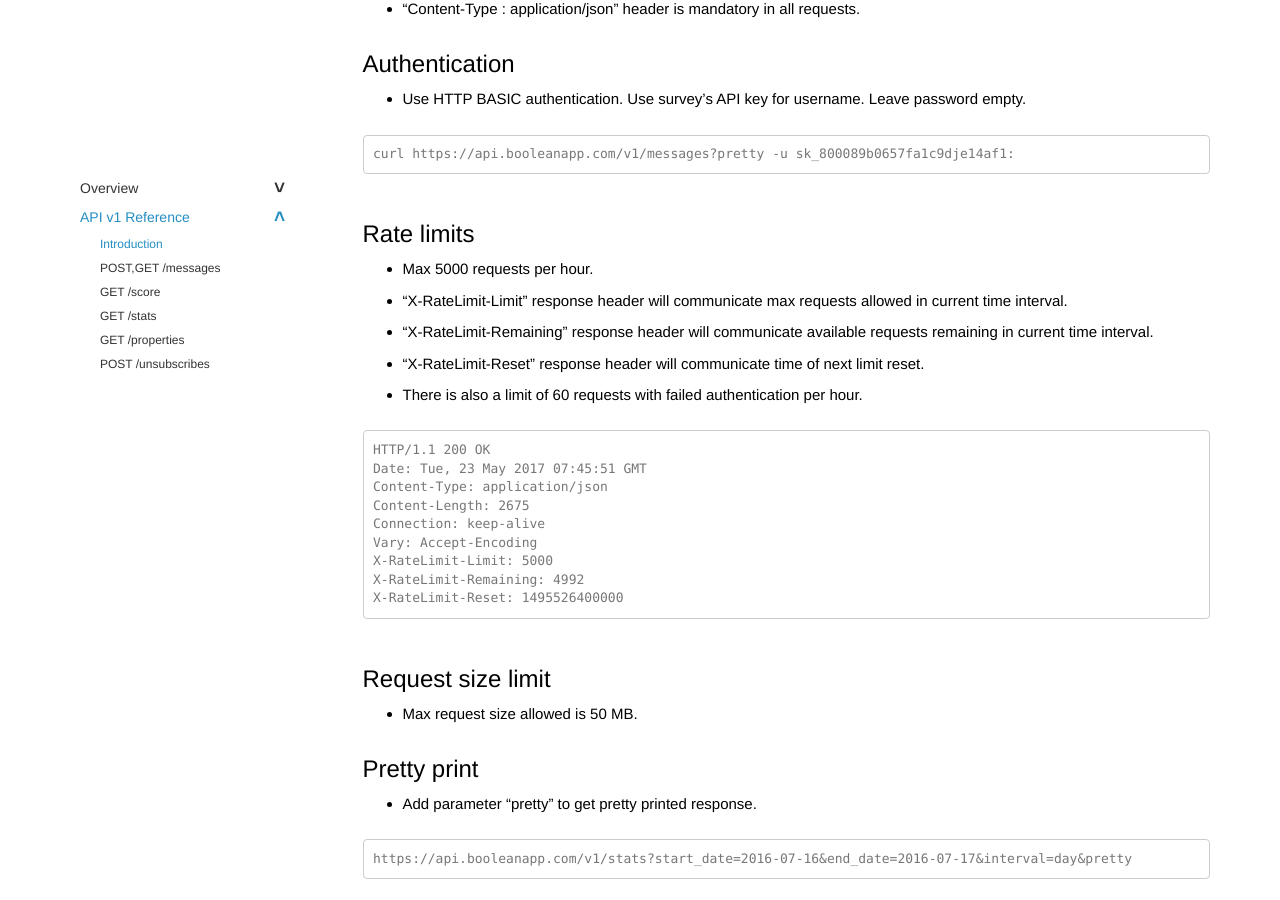
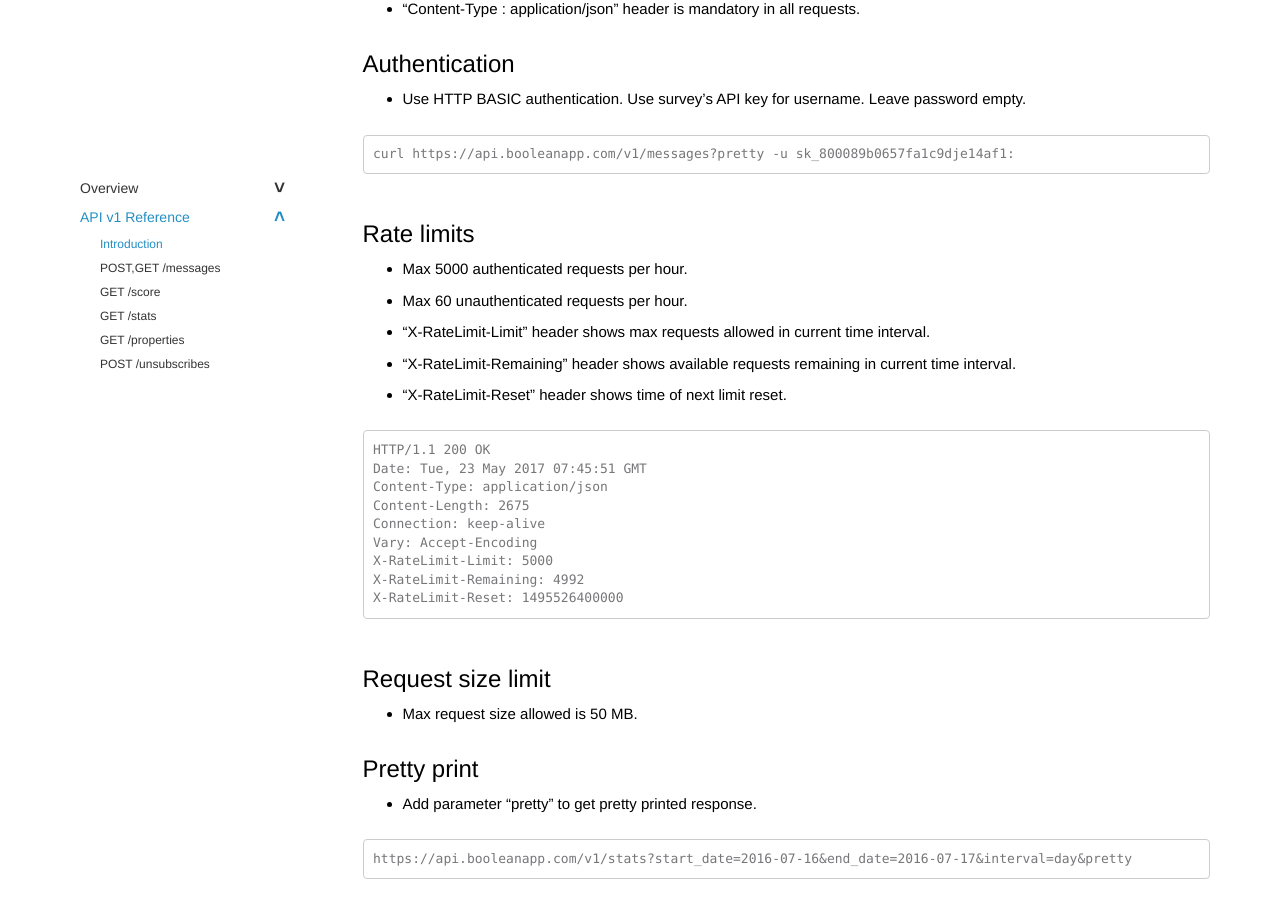
Before and after one commit to booleanapp/docs, a Jekyll site: the page built from pages/apiv1/v1_introduction.md, in a window 1280 px wide and 900 px high, scrolled down 764 px. Built offline with Jekyll 4.4.1, drawn with Linux system fonts in a browser that asks for light colours.

Commit message:
Improved content.

````diff
--- a/pages/apiv1/v1_introduction.md
+++ b/pages/apiv1/v1_introduction.md
@@ -29,11 +29,11 @@ curl https://api.booleanapp.com/v1/messages?pretty -u sk_800089b0657fa1c9dje14af
 
 ## Rate limits
 
-- Max 5000 requests per hour.
-- "X-RateLimit-Limit" response header will communicate max requests allowed in current time interval.
-- "X-RateLimit-Remaining" response header will communicate available requests remaining in current time interval.
-- "X-RateLimit-Reset" response header will communicate time of next limit reset.
-- There is also a limit of 60 requests with failed authentication per hour.
+- Max 5000 authenticated requests per hour.
+- Max 60 unauthenticated requests per hour.
+- "X-RateLimit-Limit" header shows max requests allowed in current time interval.
+- "X-RateLimit-Remaining" header shows available requests remaining in current time interval.
+- "X-RateLimit-Reset" header shows time of next limit reset.
 
 ```
 HTTP/1.1 200 OK
````
